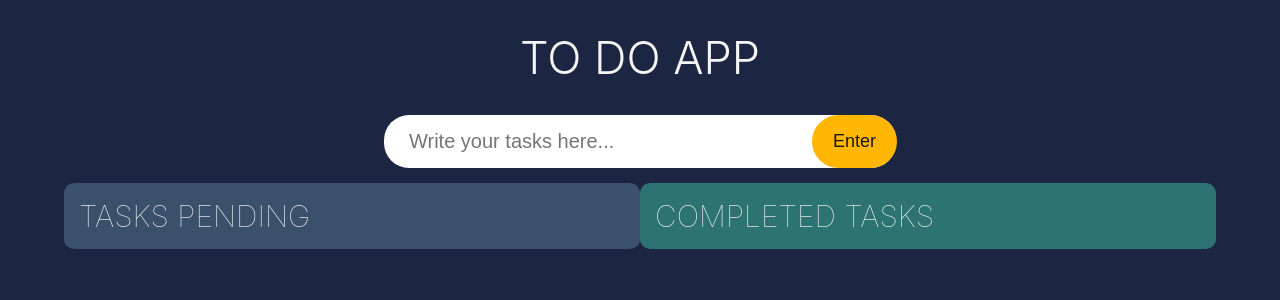
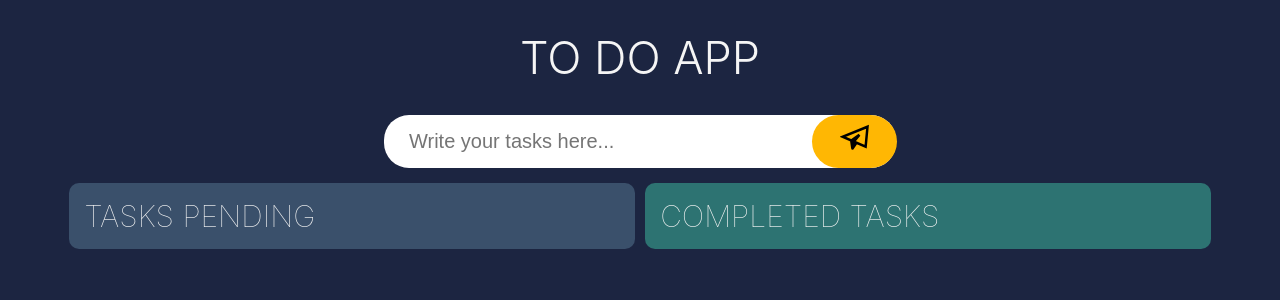
Before and after one commit to benjaminpeto/react-ts-todoapp, a React (Create React App) app: page / in a window 1280 px wide. Shown: the top 300 px of the page. Built offline with nearby package versions, Linux system fonts and the light colour scheme; the HTML template or start-up script is replaced by a standard one.

Commit message:
adjusted styling

```diff
--- a/src/components/inputField/InputField.style.css
+++ b/src/components/inputField/InputField.style.css
@@ -27,7 +27,7 @@
   border-radius: 30px;
   right: -13px;
   border: none;
-  font-size: 18px;
+  font-size: 30px;
   background-color: #ffb703;
   color: rgb(25, 25, 25);
   transition: 0.2s all;
--- a/src/components/inputField/InputField.tsx
+++ b/src/components/inputField/InputField.tsx
@@ -1,4 +1,5 @@
-import React, { useRef } from 'react'
+import React, { useRef } from 'react';
+import { GrSend } from 'react-icons/gr'
 import './InputField.style.css';
 
 interface Props {
@@ -24,7 +25,7 @@ export const InputField = ({ todo, setTodo,handleAddTodo }: Props) => {
         value={todo}
         onChange={(event) => setTodo(event.target.value)}>
       </input>
-      <button className='input-btn' type="submit">Enter</button>
+      <button className='input-btn' type="submit"><GrSend className='send' /></button>
     </form>
   )
 };
--- a/src/components/singleTodo/SingleTodo.style.css
+++ b/src/components/singleTodo/SingleTodo.style.css
@@ -36,6 +36,18 @@
   cursor: pointer;
 }
 
+.icon-edit {
+  color: #3a506b;
+}
+
+.icon-delete {
+  color: #f94144;
+}
+
+.icon-done {
+  color: #4d908e;
+}
+
 .drag {
   box-shadow: 0 0 20px rgba(0, 0, 0);
 }
--- a/src/components/singleTodo/SingleTodo.tsx
+++ b/src/components/singleTodo/SingleTodo.tsx
@@ -73,7 +73,7 @@ const SingleTodo = ({ index, todo, todos, setTodos }: Props) => {
             }
             <div className='icons-container'>
               <span
-                className='icons'
+                className='icons icon-edit'
                 onClick={() => {
                   if(!edit && !todo.isDone) {
                     setEdit(!edit)
@@ -82,8 +82,8 @@ const SingleTodo = ({ index, todo, todos, setTodos }: Props) => {
               >
                 <AiFillEdit />
               </span>
-              <span className='icons' onClick={() => handleDelete(todo.id)}><AiFillDelete /></span>
-              <span className='icons' onClick={() => handleDone(todo.id)}><MdDone /></span>
+              <span className='icons icon-delete' onClick={() => handleDelete(todo.id)}><AiFillDelete /></span>
+              <span className='icons icon-done' onClick={() => handleDone(todo.id)}><MdDone /></span>
             </div>
           </form>
         )
--- a/src/components/todoList/TodoList.style.css
+++ b/src/components/todoList/TodoList.style.css
@@ -8,7 +8,7 @@
 
 .todos-pending {
   display: flex;
-  width: 47.5%;
+  width: 46.5%;
   flex-direction: column;
   padding: 15px;
   border-radius: 10px;
```
